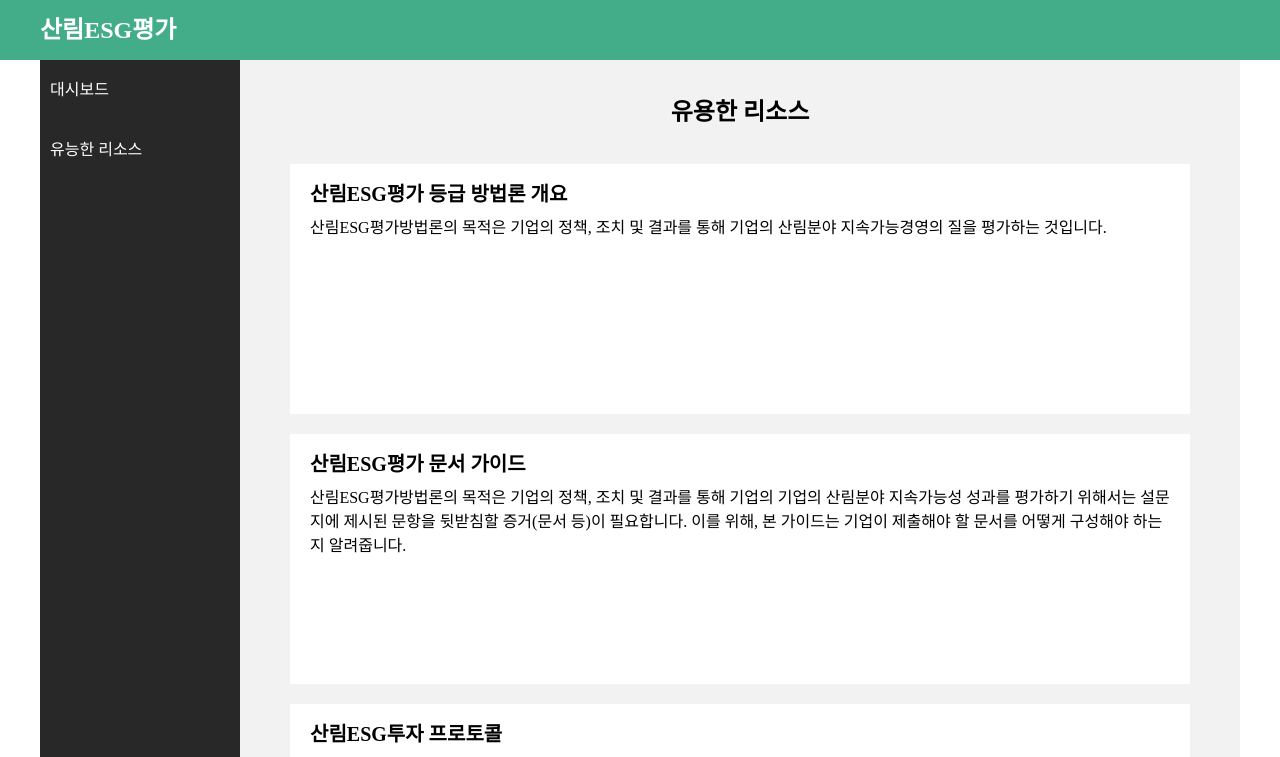
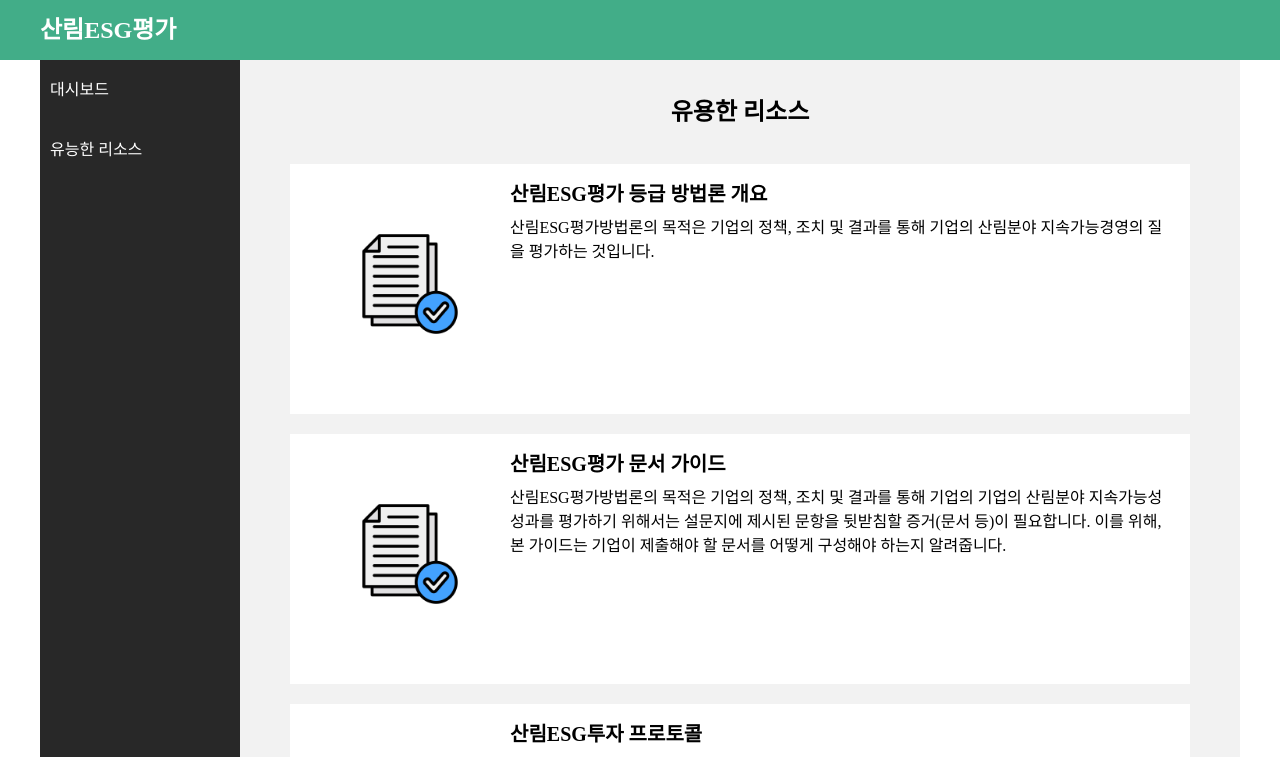
Before and after one commit to rlawlsdn263/cnnu-survey, a React (Vite) app: page /resource in a window 1280 px wide. Shown: the top 757 px of the page. Built offline with nearby package versions, Linux system fonts and the light colour scheme.

Commit message:
[Fix] ResourcePage 컴포넌트에 이미지 추가

```diff
--- a/src/pages/ResourcePage/ResourcePage.jsx
+++ b/src/pages/ResourcePage/ResourcePage.jsx
@@ -1,17 +1,23 @@
 import styles from "./ResourcePage.module.css";
+import document from "../../assets/document.png";
 
 const ResourcePage = () => {
   return (
     <div className={styles.ResourcePage}>
       <h2 className={styles.title}>유용한 리소스</h2>
       <div className={styles.contentBox}>
+        <img src={document} alt="document" />
+        <div className={styles.innerContainer}>
           <h3>산림ESG평가 등급 방법론 개요</h3>
           <p>
             산림ESG평가방법론의 목적은 기업의 정책, 조치 및 결과를 통해 기업의
             산림분야 지속가능경영의 질을 평가하는 것입니다.
           </p>
         </div>
+      </div>
       <div className={styles.contentBox}>
+        <img src={document} alt="document" />
+        <div className={styles.innerContainer}>
           <h3>산림ESG평가 문서 가이드</h3>
           <p>
             산림ESG평가방법론의 목적은 기업의 정책, 조치 및 결과를 통해 기업의
@@ -20,7 +26,10 @@ const ResourcePage = () => {
             기업이 제출해야 할 문서를 어떻게 구성해야 하는지 알려줍니다.
           </p>
         </div>
+      </div>
       <div className={styles.contentBox}>
+        <img src={document} alt="document" />
+        <div className={styles.innerContainer}>
           <h3>산림ESG투자 프로토콜</h3>
           <p>
             이 문서를 사용하여 기업이 자연자본 임팩트를 체크하고, 산림 ESG투자와
@@ -29,6 +38,7 @@ const ResourcePage = () => {
           </p>
         </div>
       </div>
+    </div>
   );
 };
 
--- a/src/pages/ResourcePage/ResourcePage.module.css
+++ b/src/pages/ResourcePage/ResourcePage.module.css
@@ -13,19 +13,31 @@
 }
 
 .contentBox {
+  display: flex;
   width: 900px;
   height: 250px;
   padding: 20px;
   background-color: var(--color-white);
 }
 
-.contentBox h3 {
+.contentBox img {
+  width: 100px;
+  height: 100px;
+  margin: 50px;
+}
+
+.innerContainer {
+  display: flex;
+  flex-direction: column;
+}
+
+.innerContainer h3 {
   font-size: var(--font-md-lg);
   font-weight: var(--font-bold);
   margin-bottom: 10px;
 }
 
-.contentBox p {
+.innerContainer p {
   font-size: var(--font-regular);
   font-weight: var(--font-md);
   line-height: normal;
```
Also changed, not shown: src/assets/document.png (added). Lines whose indentation alone changed are shown as unchanged.
